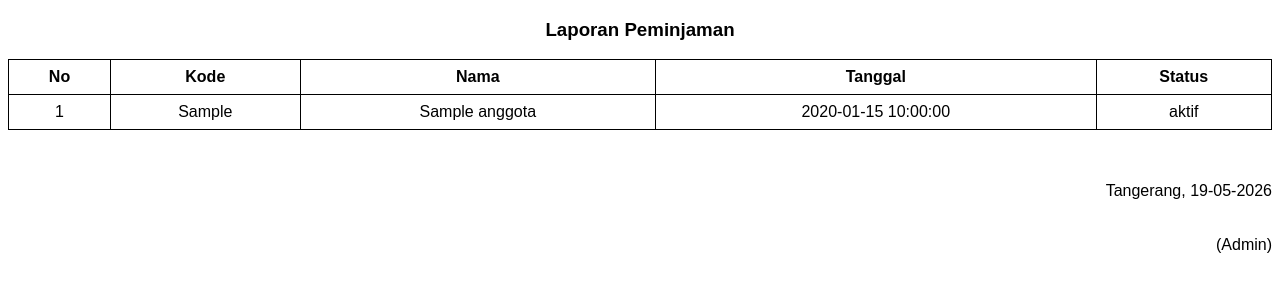
After one commit to aiu212/CI_24_AyuSIM, a CodeIgniter app: page /database/index.php/peminjaman/cetak_peminjaman in a window 1280 px wide. The commit adds this page. Shown: the top 300 px of the page. Run offline with CodeIgniter, Linux system fonts and the light colour scheme; the visitor is signed in with stand-in values (Sample User, id 1); tables that the repository leaves empty or names only in its code hold one stand-in row (values such as "Sample post").

Commit message:
Pertemuan 10

```diff
--- a/application/controllers/peminjaman.php
+++ b/application/controllers/peminjaman.php
@@ -13,7 +13,7 @@ class peminjaman extends CI_Controller{
     }
     public function index()
     {
-        $data['data']=$this->Peminjaman_model->get_all();
+        $data['data']= $this->Peminjaman_model->get_all();
 
         $this->load->view('templates/header');
         $this->load->view('templates/sidebar');
@@ -24,8 +24,8 @@ class peminjaman extends CI_Controller{
 
     public function tambah()
     {
-        $data['anggota']=$this->db->get('anggota')->result();
-        $data['buku']=$this->db->get('buku')->result();
+        $data['anggota']= $this->db->get('anggota')->result();
+        $data['buku']= $this->db->get('buku')->result();
 
         $this->load->view('templates/header');
         $this->load->view('templates/sidebar');
@@ -50,9 +50,26 @@ class peminjaman extends CI_Controller{
         redirect('peminjaman');
     }
 
-    public function kembali()
+    public function kembali($id)
     {
         $this->Peminjaman_model->pengembalian($id);
         redirect('peminjaman');
     }
+
+    public function cetak_peminjaman()
+    {
+        $bulan = $this->input->get('bulan');
+
+        $this->db->select('peminjaman.*, anggota.nama');
+        $this->db->from('peminjaman');
+        $this->db->join('anggota', 'anggota.id = peminjaman.anggota_id');
+
+        if($bulan){
+            $this->db->where('DATE_FORMAT(tanggal_pinjam, "%Y-%m")=', $bulan);
+        }
+        $data['data']=$this->db->get()->result();
+        $data['bulan']=$bulan;
+
+        $this->load->view('laporan/cetak_pinjam', $data);
+    }
 }
--- a/application/models/Peminjaman_model.php
+++ b/application/models/Peminjaman_model.php
@@ -35,38 +35,22 @@ class Peminjaman_model extends CI_Model{
     public function get_detail($id)
     {
         $this->db->select('detail_peminjaman.*, buku.judul');
-
         $this->db->from('detail_peminjaman');
-
-        $this->db->join(
-            'buku',
-            'buku.id = detail_peminjaman.buku_id'
-        );
-
+        $this->db->join('buku','buku.id = detail_peminjaman.buku_id');
         $this->db->where('peminjaman_id', $id);
-
         return $this->db->get()->row();
     }
 
     public function pengembalian($id)
     {
         $detail = $this->get_detail($id);
-
-        $pinjam = $this->db
-            ->get_where('peminjaman', ['id' => $id])
-            ->row();
-
+        $pinjam = $this->db->get_where('peminjaman', ['id' => $id])->row();
         $today = date('Y-m-d');
-
         $jatuh = $pinjam->tanggal_jatuh_tempo;
 
-        // hitung keterlambatan
+        // hitung denda
         $selisih = strtotime($today) - strtotime($jatuh);
-
-        $terlambat = $selisih > 0
-            ? floor($selisih / 86400)
-            : 0;
-
+        $terlambat = $selisih >0 ? floor($selisih / 86400) : 0;
         $denda = $terlambat * 1000;
 
         // simpan pengembalian
@@ -79,16 +63,11 @@ class Peminjaman_model extends CI_Model{
 
         // update status
         $this->db->where('id', $id);
+        $this->db->update('peminjaman', ['status' => 'kembali']);
 
-        $this->db->update('peminjaman', [
-            'status' => 'kembali'
-        ]);
-
-        // kembalikan stok
+        // update stok
         $this->db->set('stok', 'stok + 1', FALSE);
-
         $this->db->where('id', $detail->buku_id);
-
         $this->db->update('buku');
     }
 }
--- /dev/null
+++ b/application/views/laporan/cetak_pinjam.php
@@ -0,0 +1,58 @@
+<!DOCTYPE html>
+<html>
+    <title>Cetak Laporan</title>
+
+    <style>
+        body{font-family: Arial;}
+        h3{ text-align: center;}
+        table{
+            width: 100%;
+            border-collapse:collapse;
+        }
+        table, th, td{
+            border: 1px solid black;
+        }
+        th,td{
+            padding: 8px;
+            text-align: center;
+        }
+
+        @media print{
+            button{display: none;}
+        }
+        </style>
+    </head>
+<body>
+    <h3>Laporan Peminjaman</h3>
+    <?php if($bulan): ?>
+        <p>Bulan: <?= $bulan; ?></p>
+        <?php endif; ?>
+        <table class="table table-bordered mt-3">
+    <tr>
+        <th>No</th>
+        <th>Kode</th>
+        <th>Nama</th>
+        <th>Tanggal</th>
+        <th>Status</th>
+    </tr>
+    <?php $no=1; foreach($data as $d): ?>
+    <tr>
+        <td><?= $no++; ?></td>
+        <td><?= $d->kode_peminjaman; ?></td>
+        <td><?= $d->nama; ?></td>
+        <td><?= $d->tanggal_pinjam; ?></td>
+        <td><?= $d->status; ?></td>
+    </tr>
+    <?php endforeach; ?>
+    </table>
+    <br><br>
+
+    <p style="text-align:right;">
+        Tangerang, <?=date('d-m-Y'); ?><br><br><br>
+        (Admin)
+    </p>
+    <script>
+        window.print();
+        </script>
+    </body>
+    </html>
```
Also changed, not shown: application/controllers/laporan.php (added, +35 -0 lines), application/views/laporan/peminjaman.php (added, +31 -0 lines), application/views/peminjaman/tambah.php (+5 -48 lines), application/views/templates/sidebar.php (+7 -0 lines).
